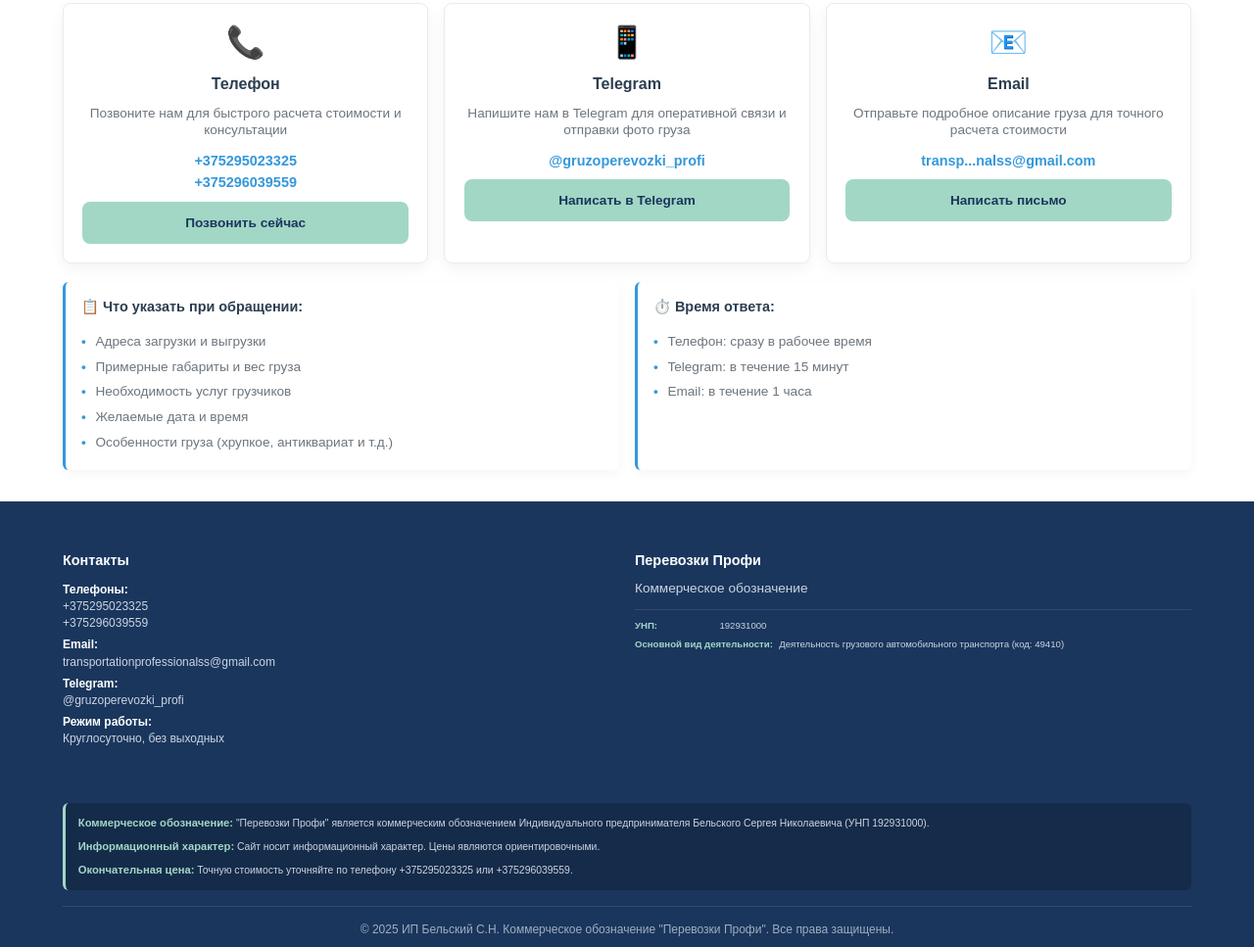
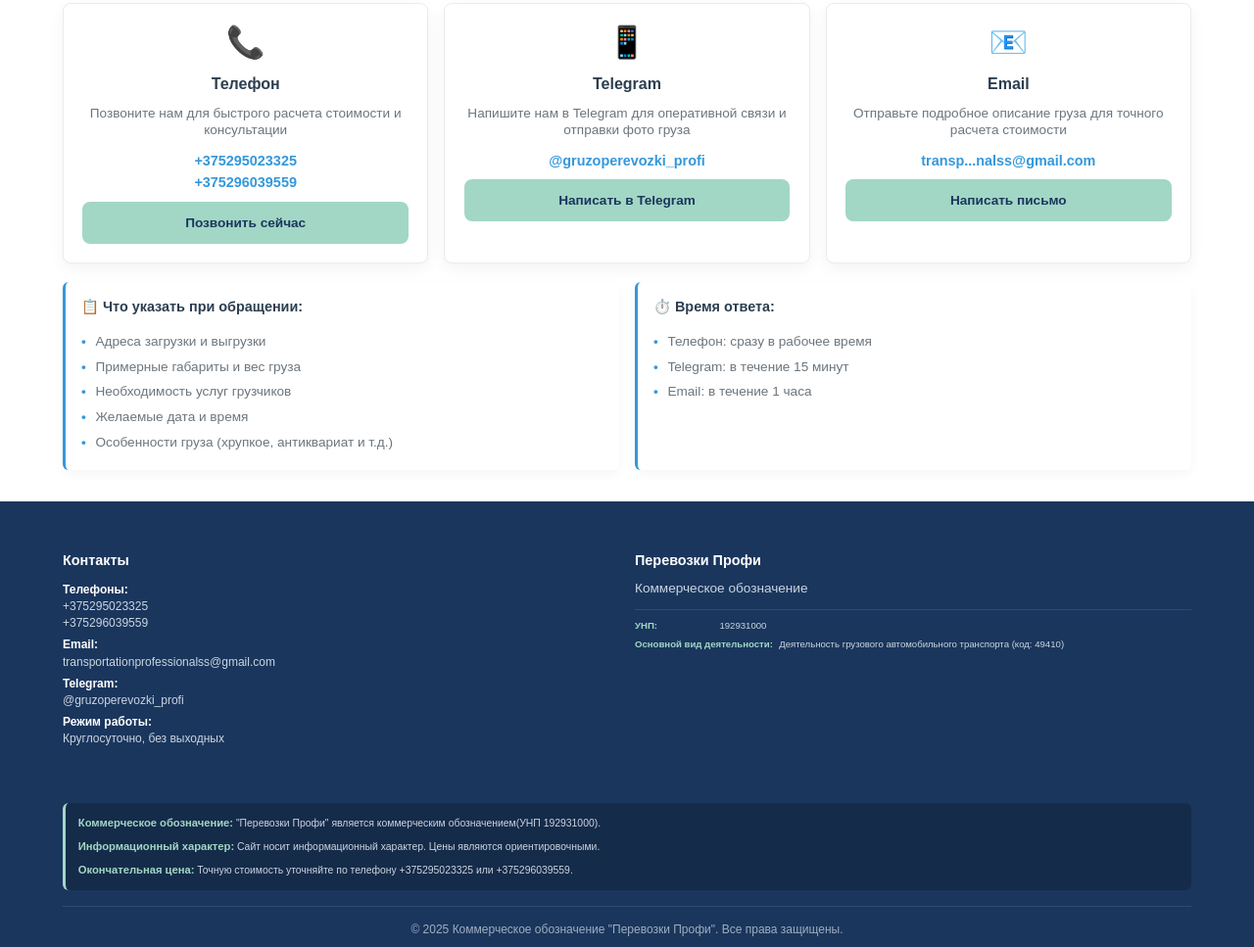
Before and after one commit to Zatflzzzzz/Transport_company, a website: page index.html in a window 1280 px wide. Shown: the part 2427-3394 px from the top of the page at 98% size. Drawn offline with Linux system fonts and the light colour scheme.

Commit message:
First commit and deploy

```diff
--- a/index.html
+++ b/index.html
@@ -454,18 +454,17 @@
 
         <div class="footer-disclaimer">
             <div class="disclaimer-content">
-                <p><strong>Коммерческое обозначение:</strong> "Перевозки Профи" является коммерческим обозначением Индивидуального предпринимателя Бельского Сергея Николаевича (УНП 192931000).</p>
+                <p><strong>Коммерческое обозначение:</strong> "Перевозки Профи" является коммерческим обозначением(УНП 192931000).</p>
                 <p><strong>Информационный характер:</strong> Сайт носит информационный характер. Цены являются ориентировочными.</p>
                 <p><strong>Окончательная цена:</strong> Точную стоимость уточняйте по телефону +375295023325 или +375296039559.</p>
             </div>
         </div>
 
         <div class="footer-bottom">
-            <p>&copy; 2025 ИП Бельский С.Н. Коммерческое обозначение "Перевозки Профи". Все права защищены.</p>
+            <p>&copy; 2025 Коммерческое обозначение "Перевозки Профи". Все права защищены.</p>
         </div>
     </div>
 </footer>
 
-<script src="assets/js/script.js"></script>
 </body>
 </html>
```
